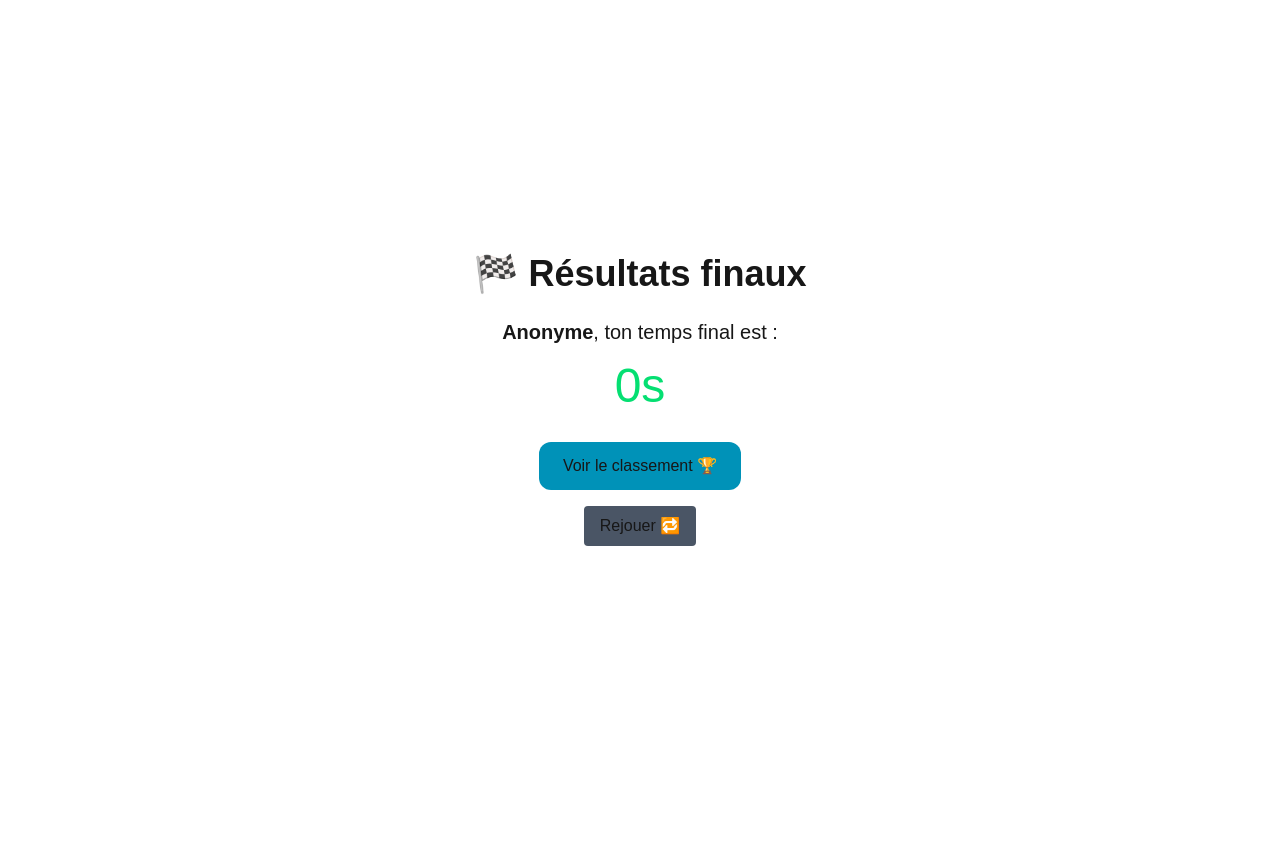
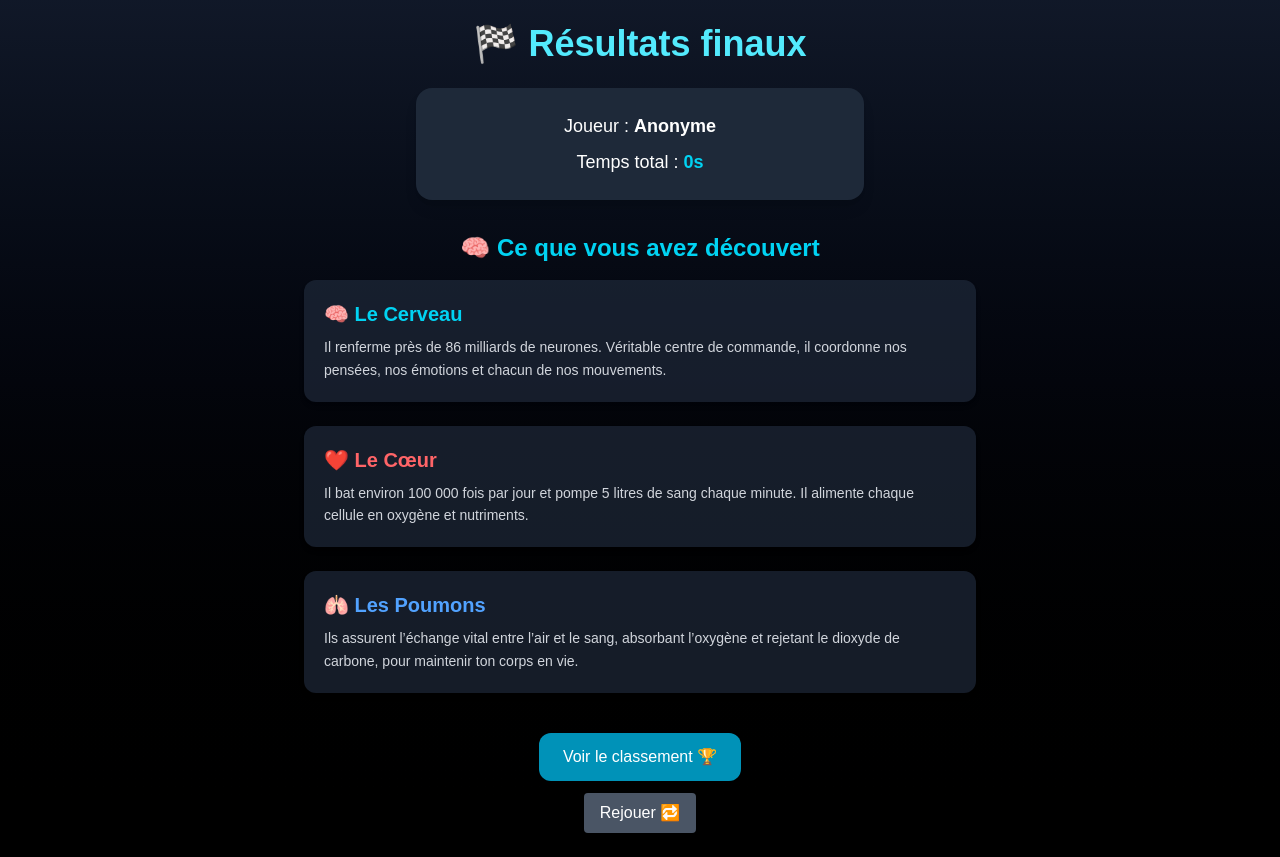
Before and after one commit to hyacinthe31/escape_game, a Next.js app: page /result in a window 1280 px wide. Before the commit the page ends 800 px from the top, so only its background shows below. Built offline with nearby package versions, Linux system fonts and the light colour scheme.

Commit message:
ajout info organes

```diff
--- a/src/app/result/result-content.tsx
+++ b/src/app/result/result-content.tsx
@@ -8,14 +8,55 @@ export default function ResultContent() {
   const pseudo = params.get("pseudo") || "Anonyme";
   const time = params.get("time") || "0";
 
+  const organInfo = [
+    {
+      title: "🧠 Le Cerveau",
+      text: "Il renferme près de 86 milliards de neurones. Véritable centre de commande, il coordonne nos pensées, nos émotions et chacun de nos mouvements.",
+      color: "text-cyan-400",
+    },
+    {
+      title: "❤️ Le Cœur",
+      text: "Il bat environ 100 000 fois par jour et pompe 5 litres de sang chaque minute. Il alimente chaque cellule en oxygène et nutriments.",
+      color: "text-red-400",
+    },
+    {
+      title: "🫁 Les Poumons",
+      text: "Ils assurent l’échange vital entre l’air et le sang, absorbant l’oxygène et rejetant le dioxyde de carbone, pour maintenir ton corps en vie.",
+      color: "text-blue-400",
+    },
+  ];
+
   return (
-    <main className="min-h-screen flex flex-col items-center justify-center p-6">
-      <h1 className="text-4xl font-bold mb-6">🏁 Résultats finaux</h1>
-      <p className="text-xl mb-4">
-        <b>{pseudo}</b>, ton temps final est :
+    <main className="min-h-screen flex flex-col items-center justify-center p-6 bg-gradient-to-b from-gray-900 to-black text-white">
+      <h1 className="text-4xl font-bold mb-6 text-cyan-300">🏁 Résultats finaux</h1>
+
+      <div className="bg-gray-800 rounded-2xl p-6 shadow-lg max-w-md w-full text-center mb-8">
+        <p className="text-lg mb-2">
+          Joueur : <span className="font-semibold">{pseudo}</span>
         </p>
-      <p className="text-5xl text-green-400 mb-8">{time}s</p>
+        <p className="text-lg">
+          Temps total :{" "}
+          <span className="font-semibold text-cyan-400">{time}s</span>
+        </p>
+      </div>
 
+      <h2 className="text-2xl font-semibold mb-4 text-cyan-400">
+        🧠 Ce que vous avez découvert
+      </h2>
+
+      <div className="grid gap-6 max-w-2xl">
+        {organInfo.map((org, i) => (
+          <div
+            key={i}
+            className="bg-gray-800/70 rounded-xl p-5 shadow-md hover:scale-[1.02] transition-transform"
+          >
+            <h3 className={`text-xl font-bold mb-2 ${org.color}`}>{org.title}</h3>
+            <p className="text-gray-300 text-sm leading-relaxed">{org.text}</p>
+          </div>
+        ))}
+      </div>
+
+      <div className="mt-10 flex flex-col gap-3 items-center">
         <button
           onClick={() => router.push("/scoreboard")}
           className="px-6 py-3 bg-cyan-600 hover:bg-cyan-700 rounded-xl transition"
@@ -25,10 +66,11 @@ export default function ResultContent() {
 
         <button
           onClick={() => router.push("/")}
-        className="mt-4 px-4 py-2 bg-gray-600 hover:bg-gray-700 rounded"
+          className="px-4 py-2 bg-gray-600 hover:bg-gray-700 rounded"
         >
           Rejouer 🔁
         </button>
+      </div>
     </main>
   );
 }
--- a/src/components/HeartPuzzle.tsx
+++ b/src/components/HeartPuzzle.tsx
@@ -209,7 +209,7 @@ export default function HeartPuzzle({ onSolve }: { onSolve: () => void }) {
           <button
             onClick={validate}
             disabled={isSolved}
-            className={`mt-2 px-5 py-2 rounded-lg text-white font-semibold ${isSolved ? "bg-green-600 cursor-default" : "bg-cyan-600 hover:bg-cyan-700"}`}
+            className={`mt-2 px-5 py-2 rounded-lg cursor-pointer text-white font-semibold ${isSolved ? "bg-green-600 cursor-default" : "bg-cyan-600 hover:bg-cyan-700"}`}
           >
             {isSolved ? "✅ Validé" : "Valider"}
           </button>
```
Lines whose indentation alone changed are shown as unchanged.
